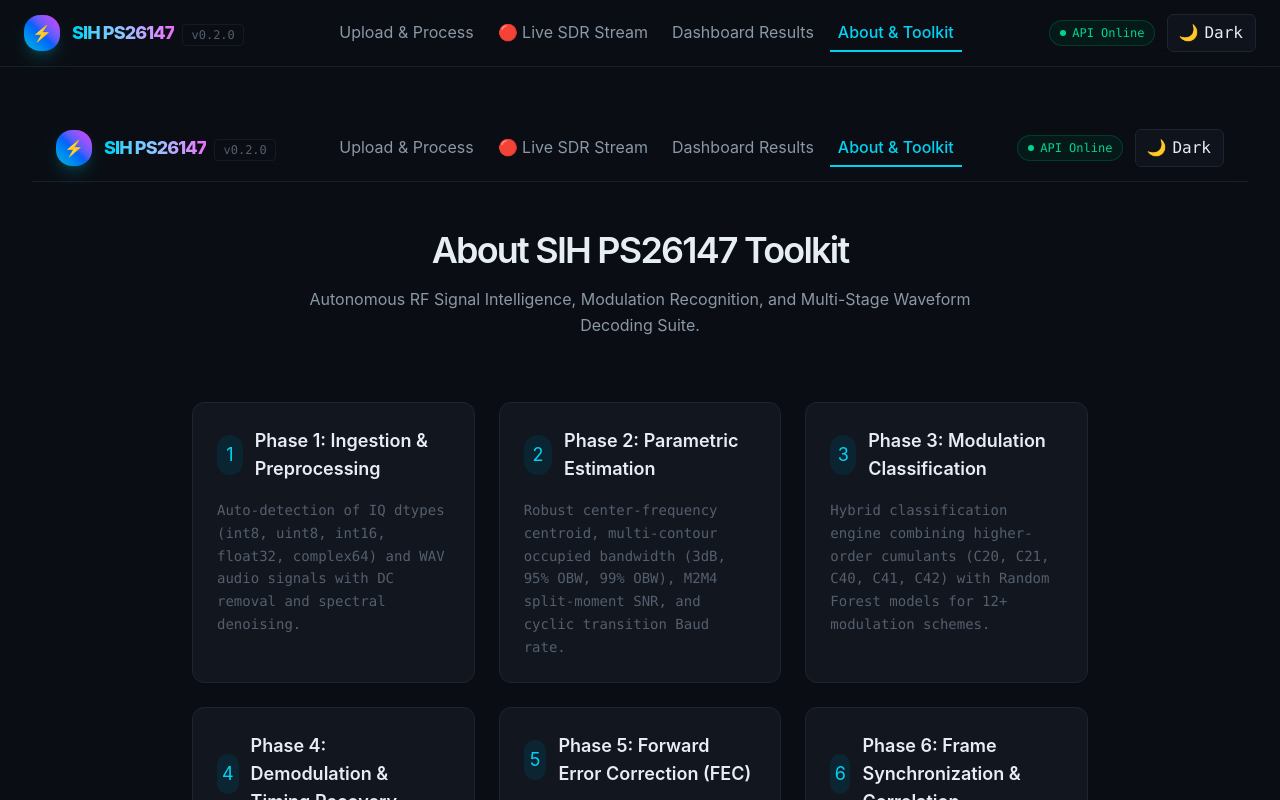
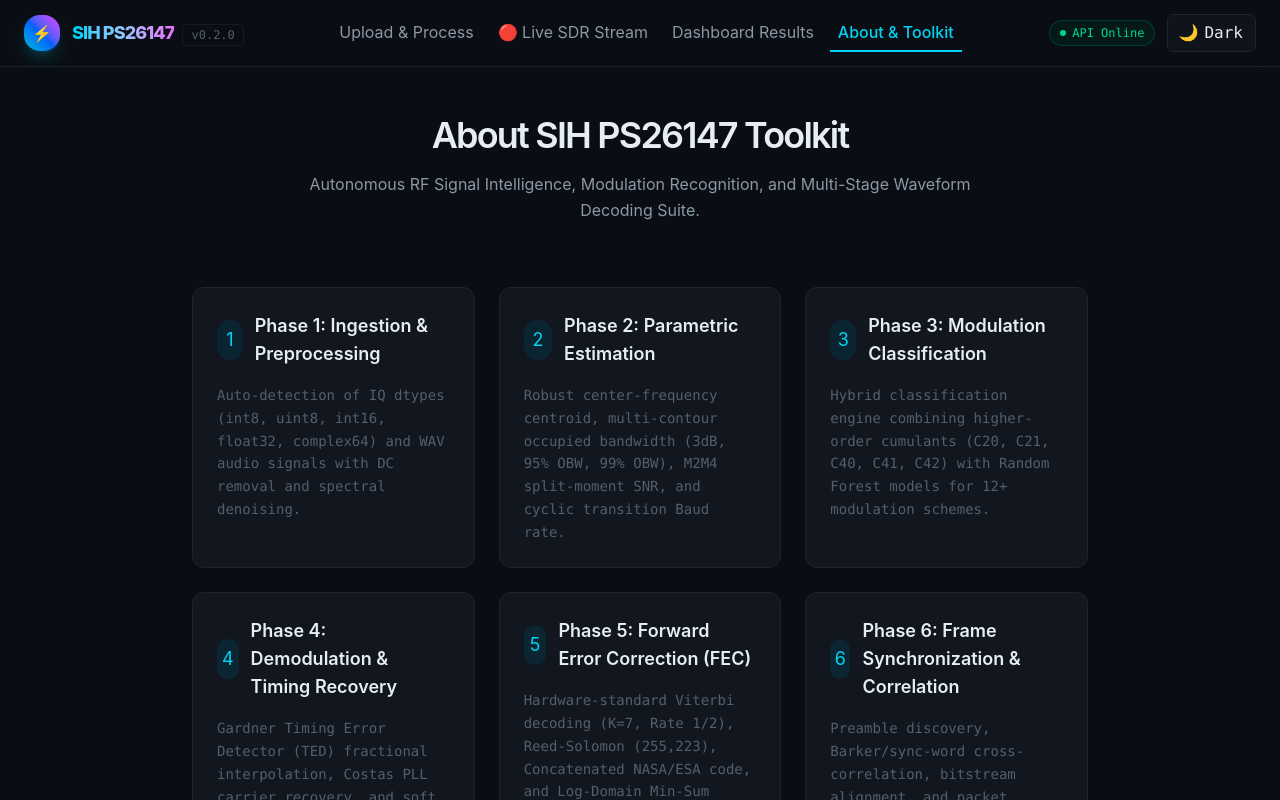
Before and after one commit to mks-Roald/ps26147_toolkit, a Next.js app in the folder frontend/: page /about in a window 1280 px wide. Shown: the top 800 px of the page. Built offline with nearby package versions, Linux system fonts and the light colour scheme.

Commit message:
/about page navbar corrected

```diff
--- a/frontend/app/about/page.tsx
+++ b/frontend/app/about/page.tsx
@@ -1,5 +1,4 @@
 import Link from 'next/link';
-import Layout from '@/components/Layout';
 import Card from '@/components/base/Card';
 
 export default function About() {
@@ -31,7 +30,6 @@ export default function About() {
   ];
 
   return (
-    <Layout>
     <div className="max-w-4xl mx-auto space-y-16">
       {/* Header */}
       <section className="space-y-4 text-center">
@@ -92,6 +90,5 @@ export default function About() {
         </Link>
       </div>
     </div>
-    </Layout>
   );
 }
```
Lines whose indentation alone changed are shown as unchanged.
